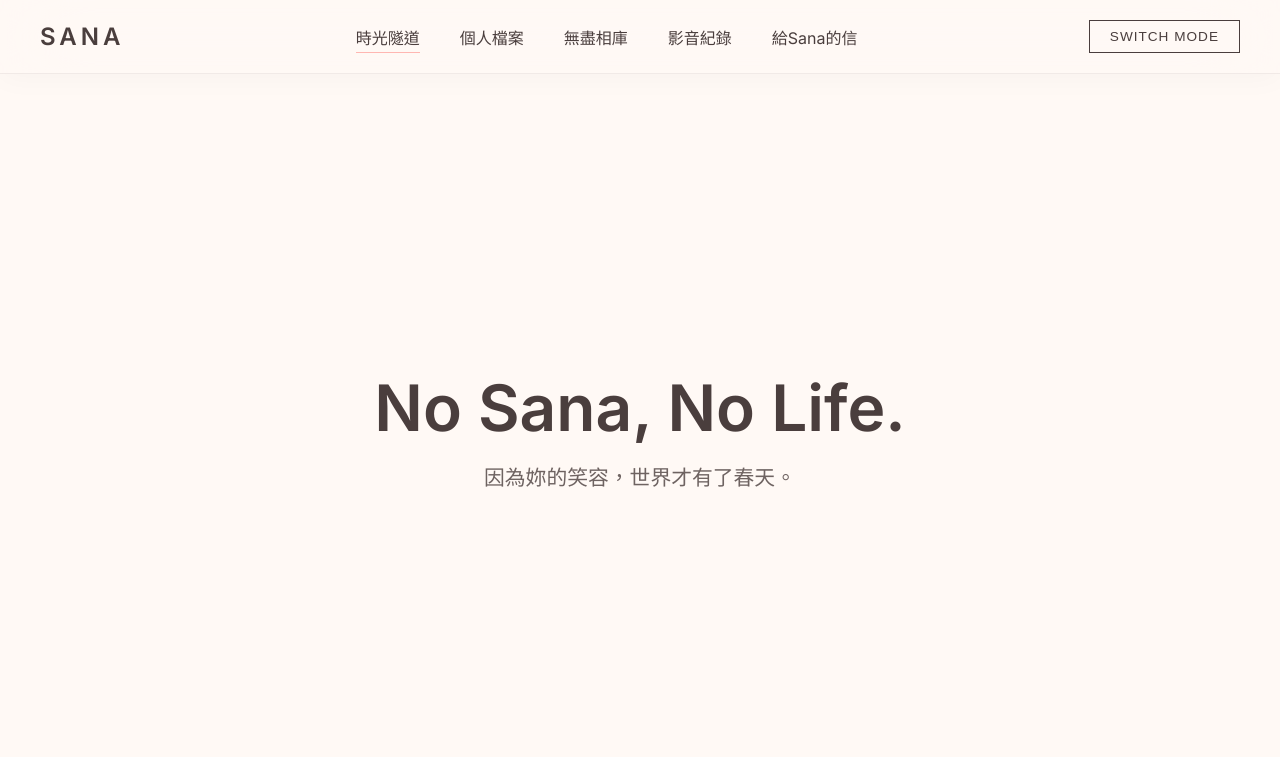
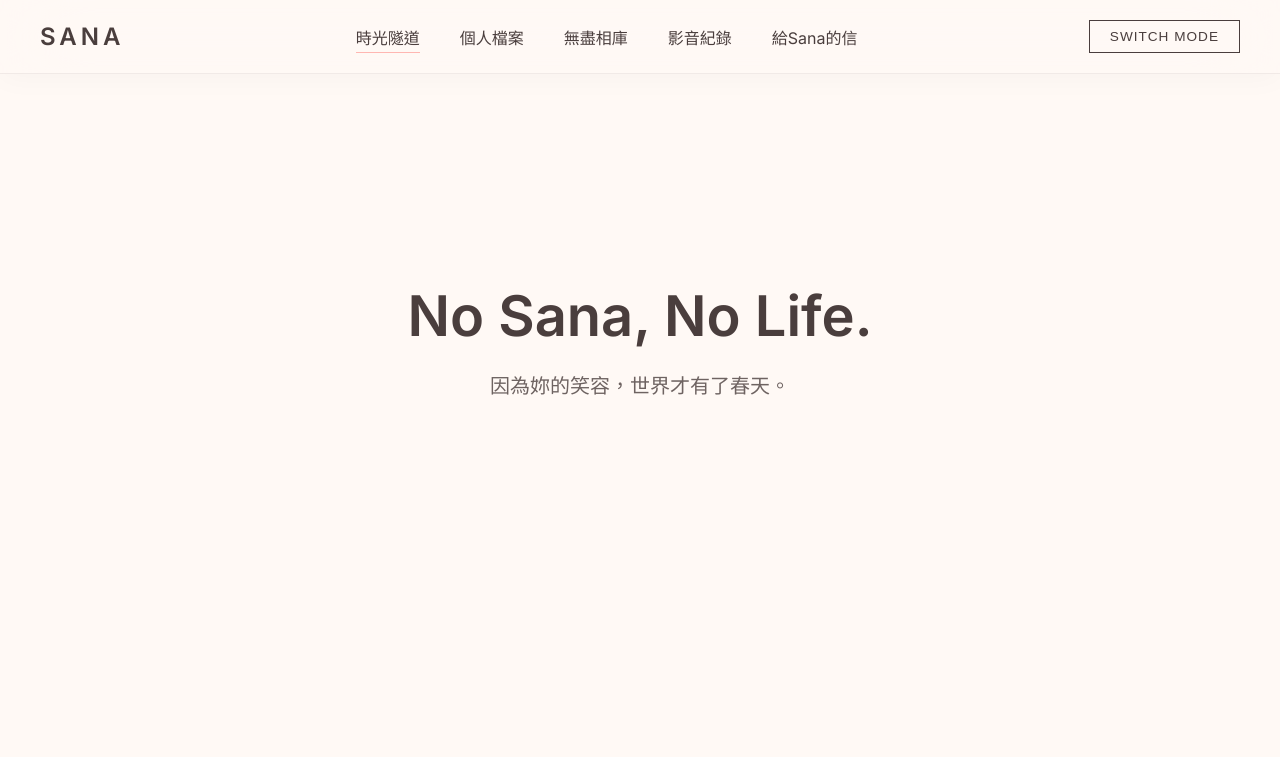
Before and after one commit to neo0916/sana, a plain HTML site: page index.html in a window 1280 px wide. Shown: the top 757 px of the page. Drawn offline with nearby package versions, Linux system fonts and the light colour scheme; a web font is replaced by a local one.

Commit message:
perfect hero center

```diff
--- a/index.html
+++ b/index.html
@@ -41,7 +41,7 @@
 
     <!-- 🎬 網頁主內容區 (加上大量的內容讓網頁可以向下滾動，測試導覽列的固定效果) -->
     <main class="content-wrapper">
-        <section id="hero" class="section">
+        <section id="hero">
             <h1 id="hero-title">No Sana, No Life.</h1>
             <p id="hero-subtitle">因為妳的笑容，世界才有了春天。</p>
         </section>
--- a/style.css
+++ b/style.css
@@ -136,7 +136,8 @@ body {
    4. 內容框架
    ========================================== */
 .content-wrapper {
-    padding-top: 100px;
+    padding-top: 40px;
+    /* 縮小上方間距，因為有了 hero 區塊 */
 }
 
 .section-title-box {
@@ -152,8 +153,8 @@ body {
 
 /* 🎯 強力修正：讓第一幕的標題與副標題完美置中 */
 #hero {
-    min-height: calc(100vh - 100px);
-    /* 扣除導覽列高度後，佔滿整個螢幕 */
+    min-height: 75vh;
+    /* 讓它佔據螢幕高度的 75%，大氣磅礡 */
     display: flex;
     flex-direction: column;
     align-items: center;
@@ -161,21 +162,23 @@ body {
     justify-content: center;
     /* 垂直居中 */
     text-align: center;
-    /* 文字靠中對齊 */
-    padding: 20px;
+    /* 文字靠中 */
+    padding: 0 20px;
+    width: 100%;
 }
 
 #hero-title {
-    font-size: 4rem;
+    font-size: 3.5rem;
+    /* 放大標題，更有視覺衝擊力 */
     margin-top: 0;
-    margin-bottom: 15px;
+    margin-bottom: 20px;
     font-weight: 600;
 }
 
 #hero-subtitle {
-    font-size: 1.3rem;
+    font-size: 1.25rem;
     margin-top: 0;
-    margin-bottom: 40px;
+    margin-bottom: 0;
     opacity: 0.8;
 }
 
```
